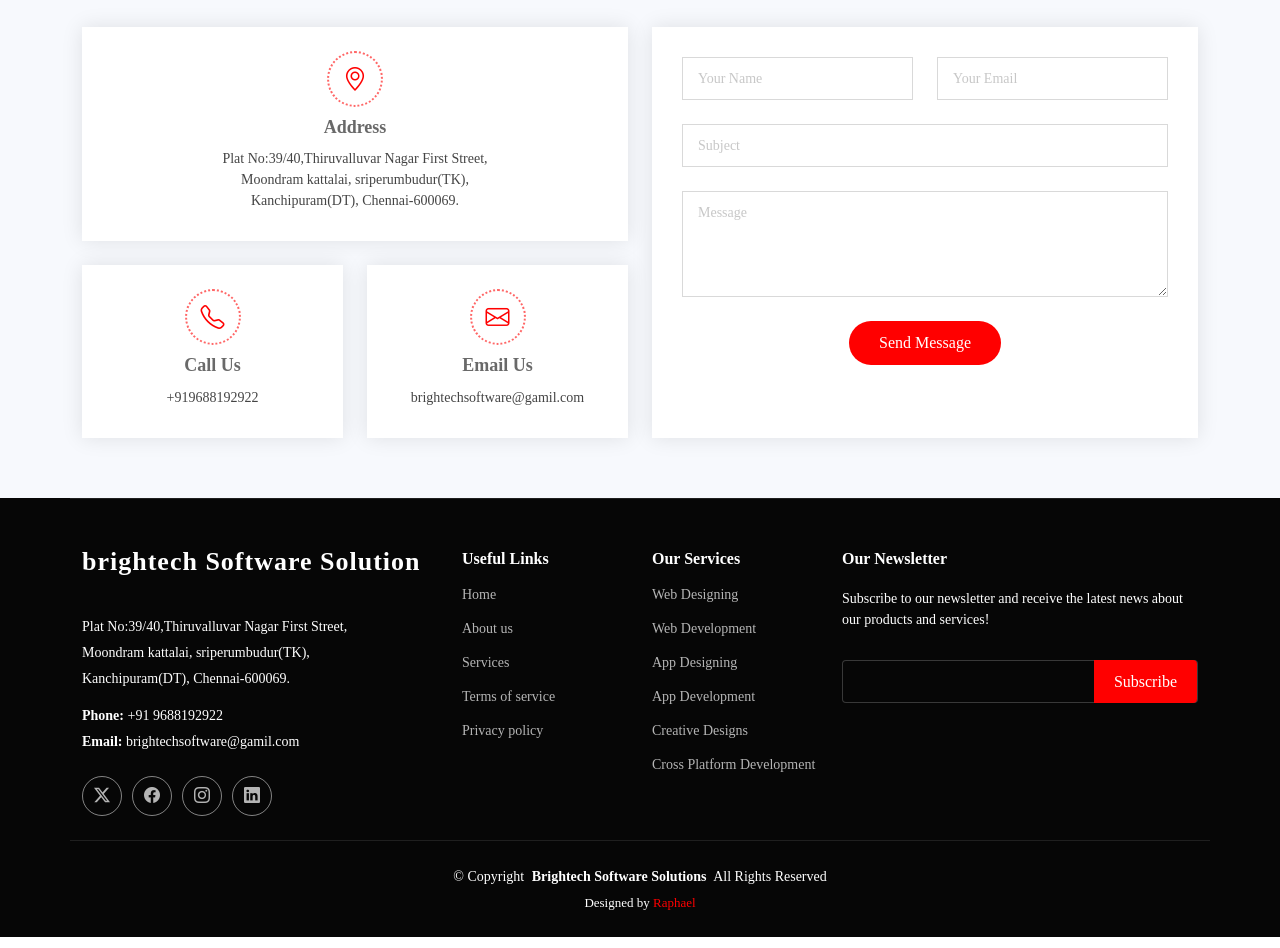
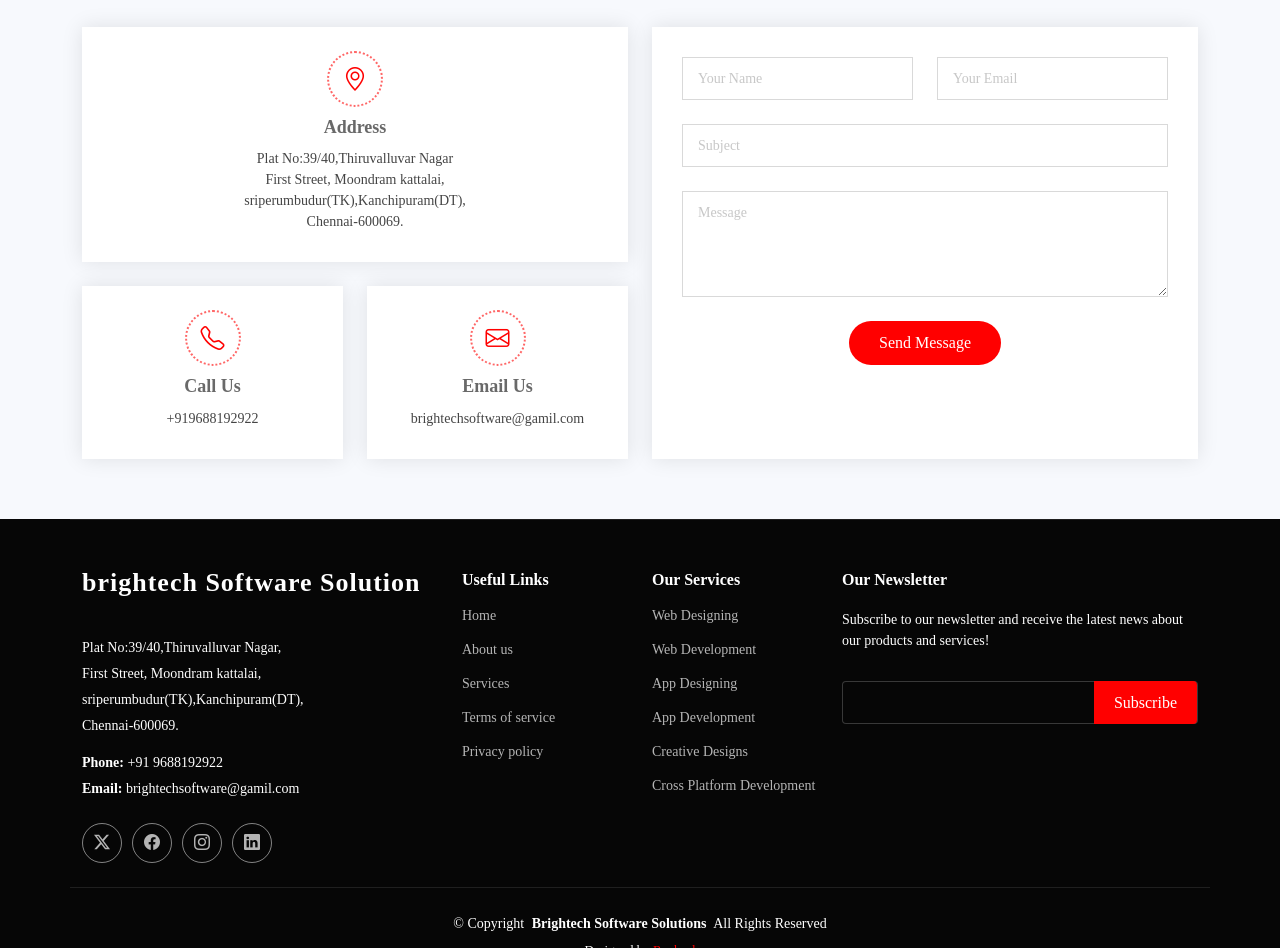
Before and after one commit to Raphael-089/ONE, a plain HTML site: page index.html in a window 1280 px wide. Shown: the part 7050-7998 px from the top of the page. Drawn offline with nearby package versions, Linux system fonts and the light colour scheme.

Commit message:
Update index.html

```diff
--- a/index.html
+++ b/index.html
@@ -806,8 +806,8 @@
                 <div class="info-item d-flex flex-column justify-content-center align-items-center" data-aos="fade-up" data-aos-delay="200">
                   <i class="bi bi-geo-alt"></i>
                   <h3>Address</h3>
-                  <p>Plat No:39/40,Thiruvalluvar Nagar First Street,</p><p>
-                    Moondram kattalai, sriperumbudur(TK),</p><p>Kanchipuram(DT),
+                  <p>Plat No:39/40,Thiruvalluvar Nagar<p> First Street,
+                    Moondram kattalai,</p><p> sriperumbudur(TK),Kanchipuram(DT),</p><p>
                     Chennai-600069. </p>
                 </div>
               </div><!-- End Info Item -->
@@ -886,8 +886,8 @@
             <span class="sitename">brightech Software Solution</span>
           </a>
           <div class="footer-contact pt-3">
-            <p>Plat No:39/40,Thiruvalluvar Nagar First Street,</p><p>
-              Moondram kattalai, sriperumbudur(TK),</p><p>Kanchipuram(DT),
+            <p>Plat No:39/40,Thiruvalluvar Nagar,<p>First Street,
+              Moondram kattalai,</p><p>sriperumbudur(TK),Kanchipuram(DT),</p><p>
               Chennai-600069. </p>
             <p class="mt-3"><strong>Phone:</strong> <span>+91 9688192922</span></p>
             <p><strong>Email:</strong> <span>brightechsoftware@gamil.com</span></p>
```
